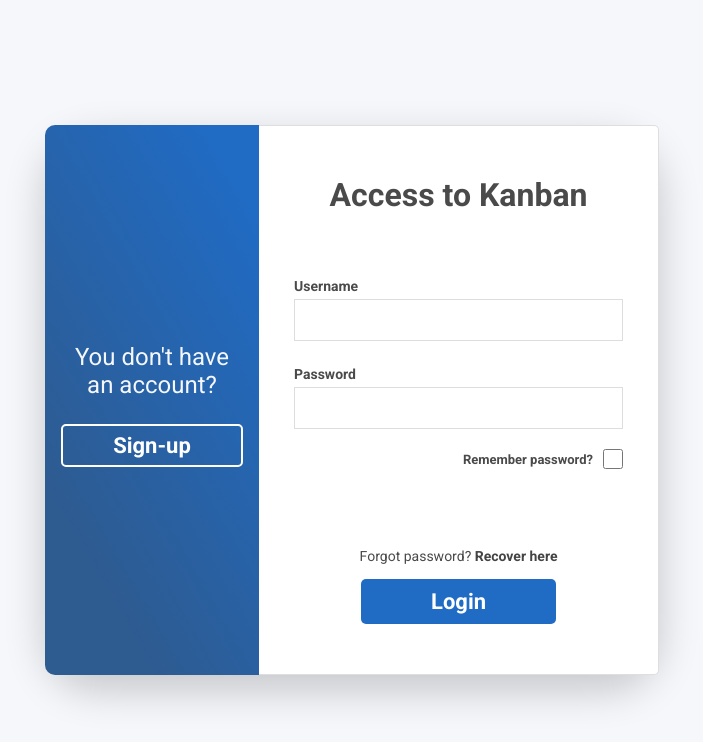
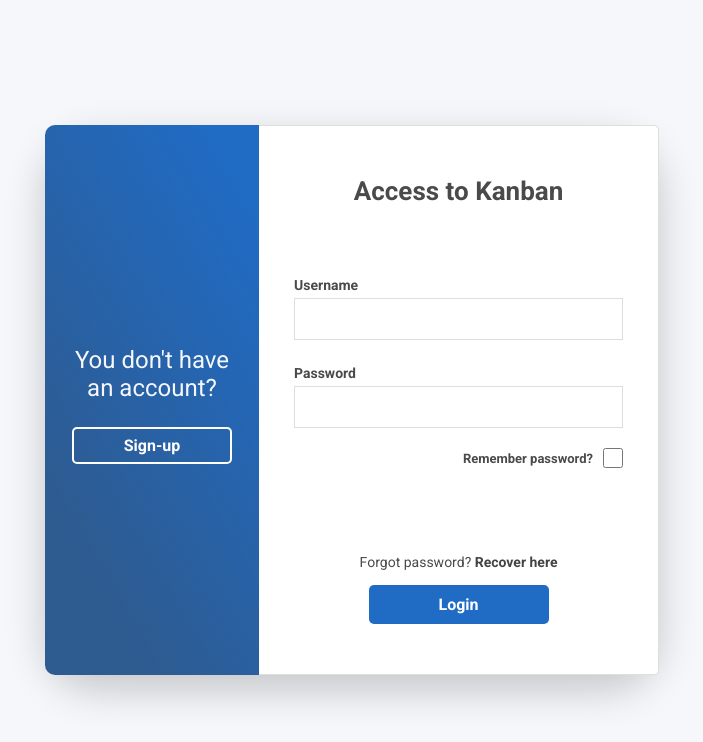
Before and after one commit to samueldcarvalho/Training.ProjectKanban, a Next.js app in the folder src/Web/Training.Kanban.UI/kanban-web-ui/: page /login in a window 1280 px wide. Shown: the top 742 px of the page, without its empty margins (288-991 px from the left). Built offline with nearby package versions, Linux system fonts and the light colour scheme.

Commit message:
Alterações Css

```diff
--- a/src/Web/Training.Kanban.UI/kanban-web-ui/package.json
+++ b/src/Web/Training.Kanban.UI/kanban-web-ui/package.json
@@ -15,9 +15,9 @@
   },
   "devDependencies": {
     "@types/node": "17.0.21",
-    "@types/react": "17.0.39",
+    "@types/react": "^17.0.39",
     "eslint": "8.10.0",
     "eslint-config-next": "12.1.0",
-    "typescript": "4.6.2"
+    "typescript": "^4.6.2"
   }
 }
--- a/src/Web/Training.Kanban.UI/kanban-web-ui/styles/login-module.css
+++ b/src/Web/Training.Kanban.UI/kanban-web-ui/styles/login-module.css
@@ -173,7 +173,7 @@
   .kb-sign-form-title{
     display: inline-block;
     text-align: center;
-    font-size: 32px;
+    font-size: 26px;
     font-weight: bold;
   }
 
@@ -223,7 +223,7 @@
     background-color: var(--color-primary);
     border: none;
     padding: 10px 70px;
-    font-size: 22px;
+    font-size: 16px;
     font-weight: bold;
     color: var(--color-font-primary-light);
     margin: 15px 0 0 0;
@@ -243,7 +243,7 @@
     background-color: transparent;
     border: 2px solid #fff;
     padding: 7px 50px;
-    font-size: 22px;
+    font-size: 16px;
     font-weight: bold;
     color: var(--color-font-primary-light);
     margin: 15px 0 0 0;
```
Also changed, not shown: 1 other file (tests, documents, lock files or other folders).
